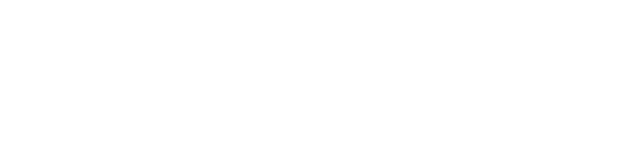
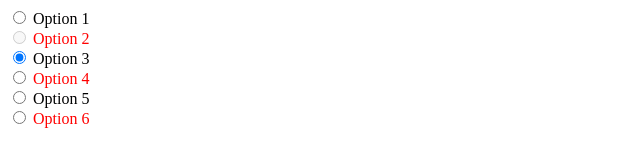
Before and after one commit to acciojob/radio-list-Dipak1121, a website: page main.html in a window 1280 px wide. Shown: the whole page, without its empty margins (0-640 px from the left). Drawn offline with Linux system fonts and the light colour scheme.

Commit message:
created a submission

```diff
--- a/main.html
+++ b/main.html
@@ -8,6 +8,26 @@
 
 <body>
 	<!-- the entire body must be written by student -->
+	<form>
+		<input type="radio" id="option1" name="option">
+		<label for="option1">Option 1</label>
+		<br>
+		<input type="radio" id="option2" name="option">
+        <label for="option2">Option 2</label>
+		<br>
+		<input type="radio" id="option3" name="option">
+        <label for="option3">Option 3</label>
+		<br>
+		<input type="radio" id="option4" name="option">
+        <label for="option4">Option 4</label>
+		<br>
+		<input type="radio" id="option5" name="option">
+        <label for="option5">Option 5</label>
+		<br>
+		<input type="radio" id="option6" name="option">
+        <label for="option6">Option 6</label>
+		<br>
+	</form>
     <script type="text/javascript" src="./script.js">
 </script>
 
--- a/script.js
+++ b/script.js
@@ -1 +1,10 @@
 //your JS code here. If required.
+let radio = document.querySelectorAll("input");
+radio[1].disabled = true;
+radio[2].checked = true;
+let lebels = document.querySelectorAll("label");
+for ( let i = 0; i < lebels.length; i++ ){
+	if(i%2 == 1){
+		lebels[i].style.color = "red";
+	}
+}
```
